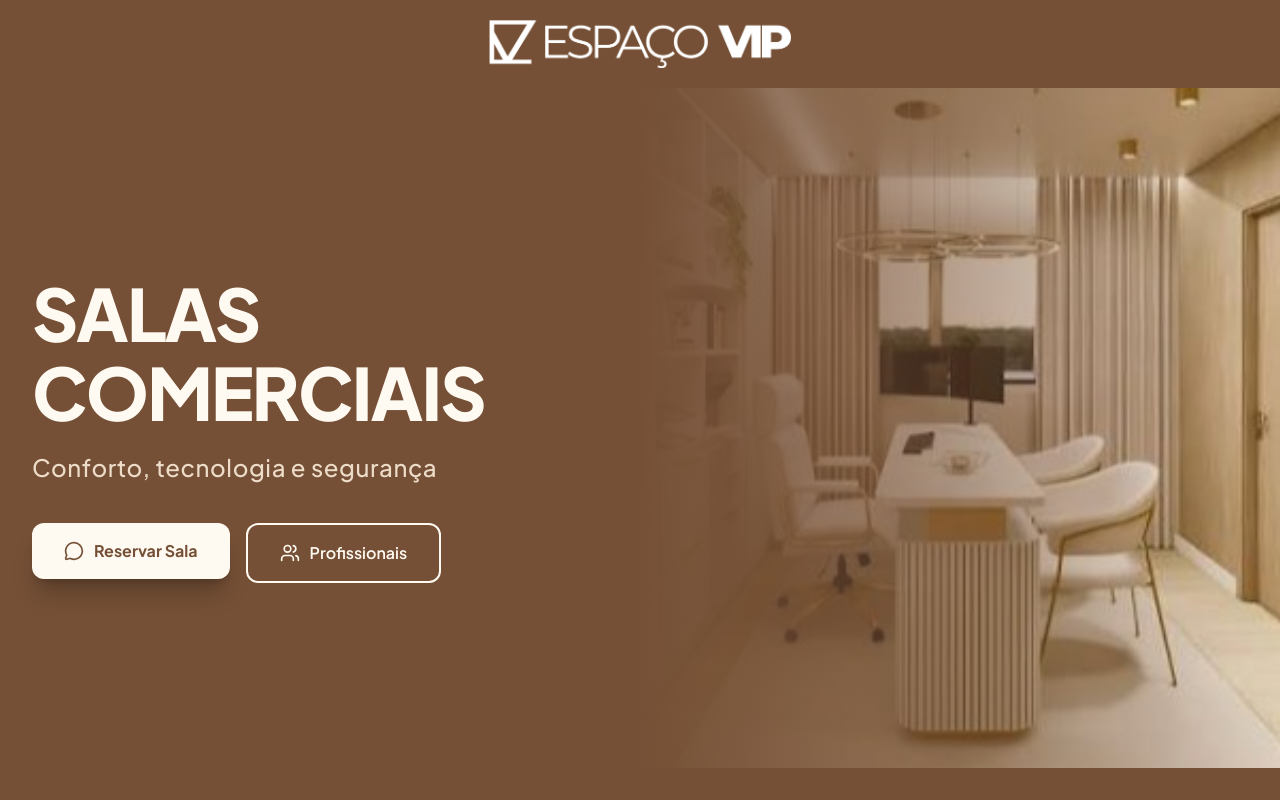
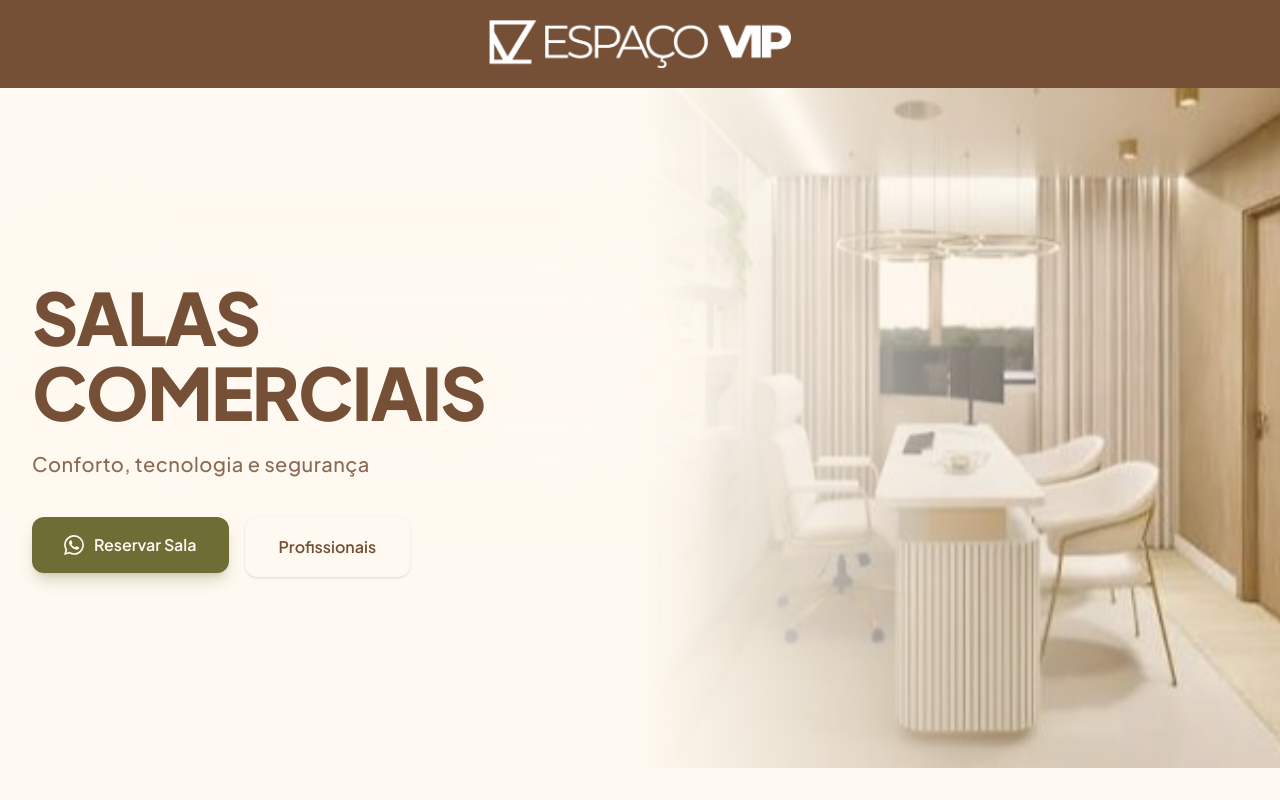
Before and after one commit to Rhemarketing/site_espacovip, a Next.js app: page / in a window 1280 px wide. Built offline with nearby package versions, Linux system fonts and the light colour scheme.

Commit message:
feat: add home page and hero section component

```diff
--- a/src/app/page.tsx
+++ b/src/app/page.tsx
@@ -38,7 +38,7 @@ export default async function Home({
   }
 
   return (
-    <div className="min-h-screen bg-[#755036] flex flex-col selection:bg-[#FFFAF1]/30 selection:text-white">
+    <div className="min-h-screen bg-[#FFFAF1] flex flex-col selection:bg-[#755036]/20 selection:text-[#755036]">
       {/* Header com logo primária centralizada */}
       <Header />
 
--- a/src/components/sections/hero-section.tsx
+++ b/src/components/sections/hero-section.tsx
@@ -4,7 +4,6 @@ import React, { useState, useEffect } from "react";
 import Image from "next/image";
 import Link from "next/link";
 import { Container } from "@/components/ui/container";
-import { MessageCircle, Users } from "lucide-react";
 
 const SALAS_IMAGES = [
   "/images/salas/1.jpg",
@@ -12,6 +11,23 @@ const SALAS_IMAGES = [
   "/images/salas/3 (1).png",
   "/images/salas/4.jpg",
 ];
+
+function WhatsAppIcon({
+  className = "w-6 h-6 sm:w-5 sm:h-5 shrink-0",
+}: {
+  className?: string;
+}) {
+  return (
+    <svg
+      className={className}
+      viewBox="0 0 24 24"
+      fill="currentColor"
+      aria-hidden="true"
+    >
+      <path d="M17.472 14.382c-.297-.149-1.758-.867-2.03-.967-.273-.099-.471-.148-.67.15-.197.297-.767.966-.94 1.164-.173.199-.347.223-.644.075-.297-.15-1.255-.463-2.39-1.475-.883-.788-1.48-1.761-1.653-2.059-.173-.297-.018-.458.13-.606.134-.133.298-.347.446-.52.149-.174.198-.298.298-.497.099-.198.05-.371-.025-.52-.075-.149-.669-1.612-.916-2.207-.242-.579-.487-.5-.669-.51-.173-.008-.371-.01-.57-.01-.198 0-.52.074-.792.372-.272.297-1.04 1.016-1.04 2.479 0 1.462 1.065 2.875 1.213 3.074.149.198 2.096 3.2 5.077 4.487.709.306 1.262.489 1.694.625.712.227 1.36.195 1.871.118.571-.085 1.758-.719 2.006-1.413.248-.694.248-1.289.173-1.413-.074-.124-.272-.198-.57-.347m-5.421 7.403h-.004a9.87 9.87 0 01-5.031-1.378l-.361-.214-3.741.982.998-3.648-.235-.374a9.86 9.86 0 01-1.51-5.26c.001-5.45 4.436-9.884 9.888-9.884 2.64 0 5.122 1.03 6.988 2.898a9.825 9.825 0 012.893 6.994c-.003 5.45-4.437 9.886-9.888 9.886m8.413-18.297A11.815 11.815 0 0012.05 0C5.495 0 .16 5.335.157 11.892c0 2.096.547 4.142 1.588 5.945L.05 24l6.305-1.654a11.882 11.882 0 005.683 1.448h.005c6.554 0 11.89-5.335 11.893-11.893a11.821 11.821 0 00-3.48-8.413z" />
+    </svg>
+  );
+}
 
 export function HeroSection() {
   const [currentIndex, setCurrentIndex] = useState(0);
@@ -29,18 +45,53 @@ export function HeroSection() {
   )}`;
 
   return (
-    <section className="relative w-full min-h-[560px] sm:min-h-[620px] lg:min-h-[680px] bg-[#755036] py-16 sm:py-24 md:py-28 lg:py-32 overflow-hidden flex items-center">
-      {/* SLIDESHOW DE IMAGENS */}
-      {/* Mobile/Tablet: ocupa todo o fundo com 50% de opacidade na imagem ativa */}
-      {/* Desktop (lg): posicionado no lado direito */}
-      <div className="absolute inset-0 lg:left-[45%] lg:w-[55%] pointer-events-none overflow-hidden z-0">
+    <section className="relative w-full min-h-[560px] sm:min-h-[620px] lg:min-h-[680px] bg-[#FFFAF1] pb-14 sm:py-24 md:py-28 lg:py-32 overflow-hidden flex items-center">
+      {/* ======================================================== */}
+      {/* VERSÃO MOBILE: Imagens em 5:4 no topo com degradê vertical */}
+      {/* ======================================================== */}
+      <div className="absolute top-0 left-0 right-0 w-full aspect-[5/4] pointer-events-none overflow-hidden lg:hidden z-0">
         {SALAS_IMAGES.map((src, index) => {
           const isActive = index === currentIndex;
           return (
             <div
-              key={src}
+              key={`mobile-${src}`}
               className={`absolute inset-0 transition-opacity duration-1000 ease-in-out ${
-                isActive ? "opacity-50 lg:opacity-100" : "opacity-0"
+                isActive ? "opacity-50" : "opacity-0"
+              }`}
+            >
+              <Image
+                src={src}
+                alt={`Sala comercial Espaço VIP ${index + 1}`}
+                fill
+                priority={index === 0}
+                className="object-cover object-top"
+                sizes="100vw"
+              />
+            </div>
+          );
+        })}
+      </div>
+
+      {/* Degradê no Mobile: de baixo (100% opacidade #FFFAF1) para cima (0% opacidade) */}
+      <div
+        className="absolute top-0 left-0 right-0 aspect-[5/4] pointer-events-none lg:hidden z-[1]"
+        style={{
+          background:
+            "linear-gradient(to top, #FFFAF1 0%, rgba(255, 250, 241, 0) 100%)",
+        }}
+      />
+
+      {/* ======================================================== */}
+      {/* VERSÃO DESKTOP: Imagens no lado direito com degradê horizontal */}
+      {/* ======================================================== */}
+      <div className="absolute inset-0 lg:left-[45%] lg:w-[55%] pointer-events-none overflow-hidden hidden lg:block z-0">
+        {SALAS_IMAGES.map((src, index) => {
+          const isActive = index === currentIndex;
+          return (
+            <div
+              key={`desktop-${src}`}
+              className={`absolute inset-0 transition-opacity duration-1000 ease-in-out ${
+                isActive ? "opacity-100" : "opacity-0"
               }`}
             >
               <Image
@@ -49,56 +100,63 @@ export function HeroSection() {
                 fill
                 priority={index === 0}
                 className="object-cover object-center"
-                sizes="(max-width: 1024px) 100vw, 55vw"
+                sizes="55vw"
               />
             </div>
           );
         })}
       </div>
 
-      {/* OVERLAY DEGRADÊ NO DESKTOP */}
-      {/* 100% de opacidade de #755036 até 50% da largura, diminuindo suavemente até 0% no lado direito */}
+      {/* Degradê no Desktop: 100% opacidade até 50% de largura, reduzindo até 0% no lado direito */}
       <div
         className="absolute inset-0 pointer-events-none hidden lg:block z-[1]"
         style={{
           background:
-            "linear-gradient(to right, #755036 0%, #755036 50%, rgba(117, 80, 54, 0) 100%)",
+            "linear-gradient(to right, #FFFAF1 0%, #FFFAF1 50%, rgba(255, 250, 241, 0) 100%)",
         }}
       />
 
+      {/* ======================================================== */}
       {/* CONTEÚDO PRINCIPAL (TÍTULO, DESCRIÇÃO E BOTÕES) */}
+      {/* ======================================================== */}
       <Container className="relative z-10 w-full">
-        <div className="flex flex-col items-center sm:items-start text-center sm:text-left max-w-2xl">
-          {/* Título: "SALAS COMERCIAIS" */}
-          <h1 className="text-4xl sm:text-5xl md:text-6xl lg:text-7xl font-extrabold tracking-tight text-[#FFFAF1] font-sans leading-[1.1] mb-5">
-            <span className="block sm:inline">SALAS</span>{" "}
-            <span className="block sm:inline">COMERCIAIS</span>
-          </h1>
+        <div className="flex flex-col items-center sm:items-start text-center sm:text-left max-w-2xl mx-auto sm:mx-0">
+          {/* Título: "SALAS COMERCIAIS" com brilho sutil atrás */}
+          <div className="relative inline-block">
+            {/* Brilho sutil iluminando atrás do título para aumentar o contraste com o background */}
+            <div
+              className="absolute -inset-3 sm:-inset-6 bg-[#FFFAF1]/85 rounded-full blur-2xl pointer-events-none -z-10"
+              aria-hidden="true"
+            />
+            <h1 className="relative text-[52px] sm:text-5xl md:text-6xl lg:text-7xl font-extrabold tracking-tight text-[#755036] font-sans leading-[1.05] mb-4 sm:mb-5 drop-shadow-[0_2px_14px_rgba(255,250,241,0.9)]">
+              <span className="block sm:inline">SALAS</span>{" "}
+              <span className="block sm:inline">COMERCIAIS</span>
+            </h1>
+          </div>
 
-          {/* Descrição */}
-          <p className="text-lg sm:text-xl md:text-2xl text-[#EDDCC8] font-medium tracking-wide mb-8 sm:mb-10 max-w-xl">
+          {/* Descrição: reduzida em 0.8x (text-[19px] no mobile, sm:text-base md:text-xl) */}
+          <p className="text-[19px] sm:text-base md:text-xl text-[#755036]/85 font-medium tracking-wide mb-8 sm:mb-10 max-w-xl leading-snug">
             Conforto, tecnologia e segurança
           </p>
 
           {/* Botões de Ação */}
-          <div className="flex flex-col sm:flex-row items-center sm:items-start justify-center sm:justify-start gap-4 w-full sm:w-auto">
-            {/* Botão Reservar Sala */}
+          <div className="flex flex-col sm:flex-row items-center sm:items-start justify-center sm:justify-start gap-3.5 sm:gap-4 w-full sm:w-auto">
+            {/* Botão Reservar Sala: cor #6E6D35, texto e ícone aumentados em 1.5x no mobile */}
             <a
               href={whatsappUrl}
               target="_blank"
               rel="noopener noreferrer"
-              className="w-full sm:w-auto inline-flex items-center justify-center gap-2.5 px-8 py-4 rounded-xl bg-[#FFFAF1] text-[#755036] font-bold text-base shadow-xl shadow-black/20 hover:bg-white hover:scale-[1.02] active:scale-[0.98] transition-all duration-200"
+              className="w-[50vw] sm:w-auto inline-flex items-center justify-center gap-2.5 px-3 py-3.5 sm:px-8 sm:py-4 rounded-xl bg-[#6E6D35] text-[#FFFAF1] font-semibold text-lg sm:text-base shadow-lg shadow-[#6E6D35]/25 hover:bg-[#5b5a2c] hover:shadow-xl hover:scale-[1.02] active:scale-[0.98] transition-all duration-200 whitespace-nowrap"
             >
-              <MessageCircle className="w-5 h-5 text-[#755036]" />
+              <WhatsAppIcon className="w-6 h-6 sm:w-5 sm:h-5 shrink-0" />
               <span>Reservar Sala</span>
             </a>
 
-            {/* Botão Profissionais */}
+            {/* Botão Profissionais: fundo #FFFAF1, borda #fff7f1 */}
             <Link
               href="#profissionais"
-              className="w-full sm:w-auto inline-flex items-center justify-center gap-2.5 px-8 py-4 rounded-xl border-2 border-[#FFFAF1] text-[#FFFAF1] bg-transparent font-semibold text-base hover:bg-[#FFFAF1] hover:text-[#755036] hover:scale-[1.02] active:scale-[0.98] transition-all duration-200"
+              className="w-[50vw] sm:w-auto inline-flex items-center justify-center px-3 py-3.5 sm:px-8 sm:py-4 rounded-xl border-2 border-[#fff7f1] text-[#755036] bg-[#FFFAF1] font-semibold text-lg sm:text-base hover:bg-[#755036] hover:text-[#FFFAF1] hover:scale-[1.02] active:scale-[0.98] transition-all duration-200 whitespace-nowrap shadow-sm"
             >
-              <Users className="w-5 h-5" />
               <span>Profissionais</span>
             </Link>
           </div>
```
